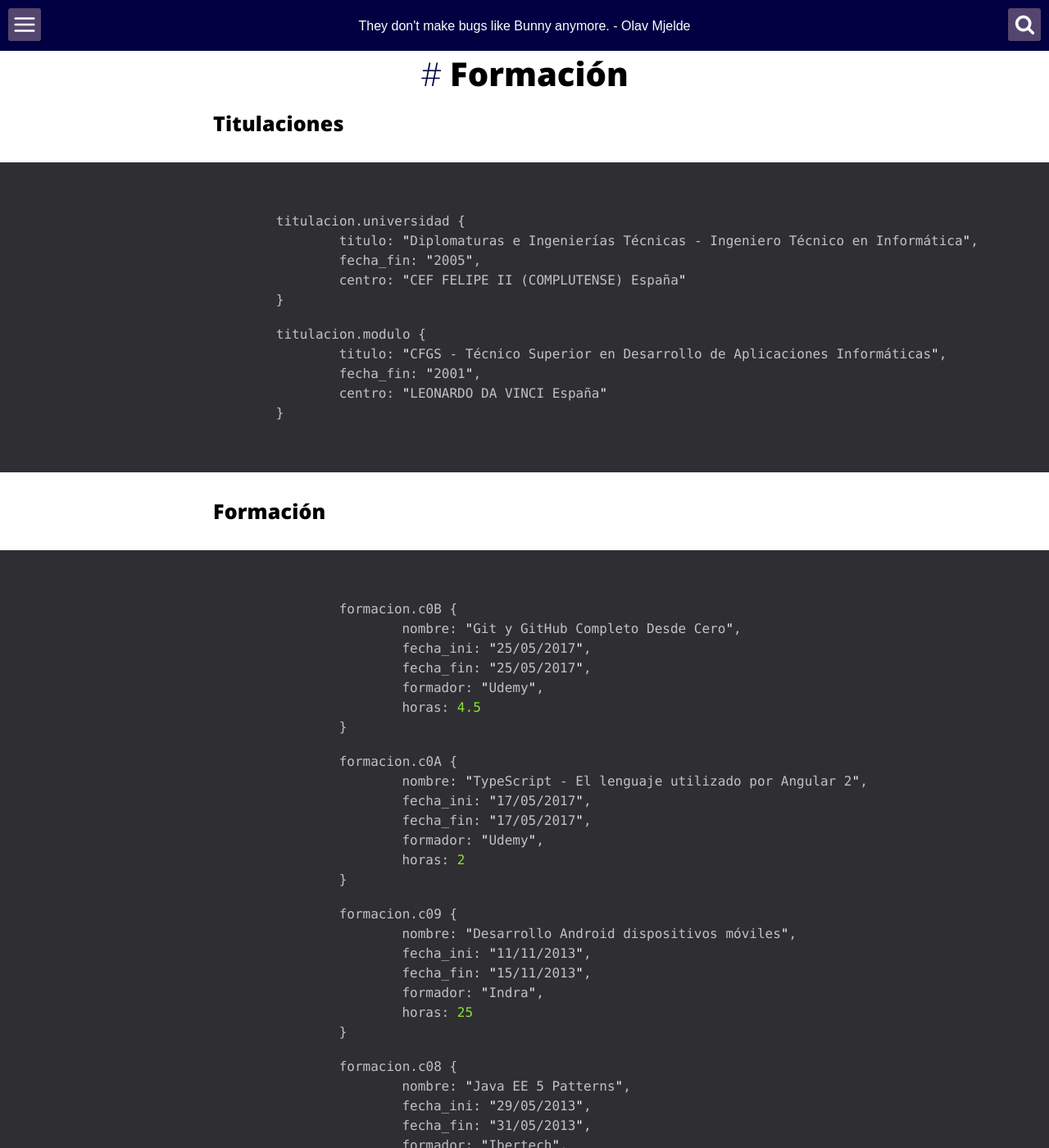
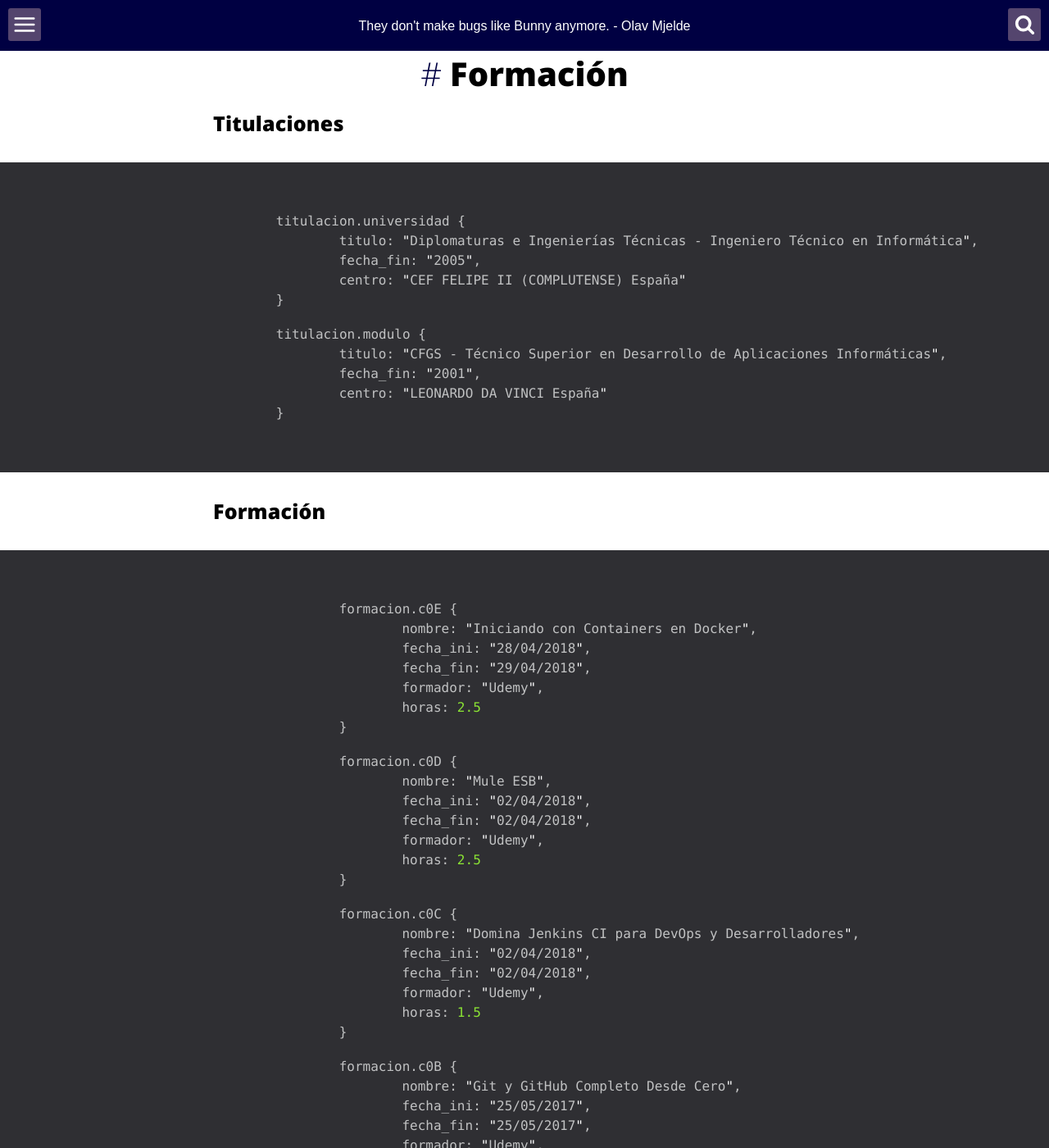
Before and after one commit to jmlorenzo50/jmlorenzo50.github.io, a Jekyll site: the page built from _posts/2017-05-25-formacion.md, in a window 1280 px wide and 1400 px high. Shown: the whole window at 82% size. Built offline with Jekyll 4.4.1, drawn with Linux system fonts in a browser that asks for light colours.

```diff
--- a/_posts/2017-05-25-formacion.md
+++ b/_posts/2017-05-25-formacion.md
@@ -29,6 +29,31 @@ categories:
 
 ### Formación
 {% highlight javascript %}
+
+		formacion.c0E {
+			nombre: "Iniciando con Containers en Docker",
+			fecha_ini: "28/04/2018",
+			fecha_fin: "29/04/2018",
+			formador: "Udemy",
+			horas: 2.5
+		}
+
+		formacion.c0D {
+			nombre: "Mule ESB",
+			fecha_ini: "02/04/2018",
+			fecha_fin: "02/04/2018",
+			formador: "Udemy",
+			horas: 2.5
+		}
+
+		formacion.c0C {
+			nombre: "Domina Jenkins CI para DevOps y Desarrolladores",
+			fecha_ini: "02/04/2018",
+			fecha_fin: "02/04/2018",
+			formador: "Udemy",
+			horas: 1.5
+		}
+
 		formacion.c0B {
 			nombre: "Git y GitHub Completo Desde Cero",
 			fecha_ini: "25/05/2017",
```
Also changed, not shown: _posts/2017-05-25-proyectos.md (+19 -2 lines).
